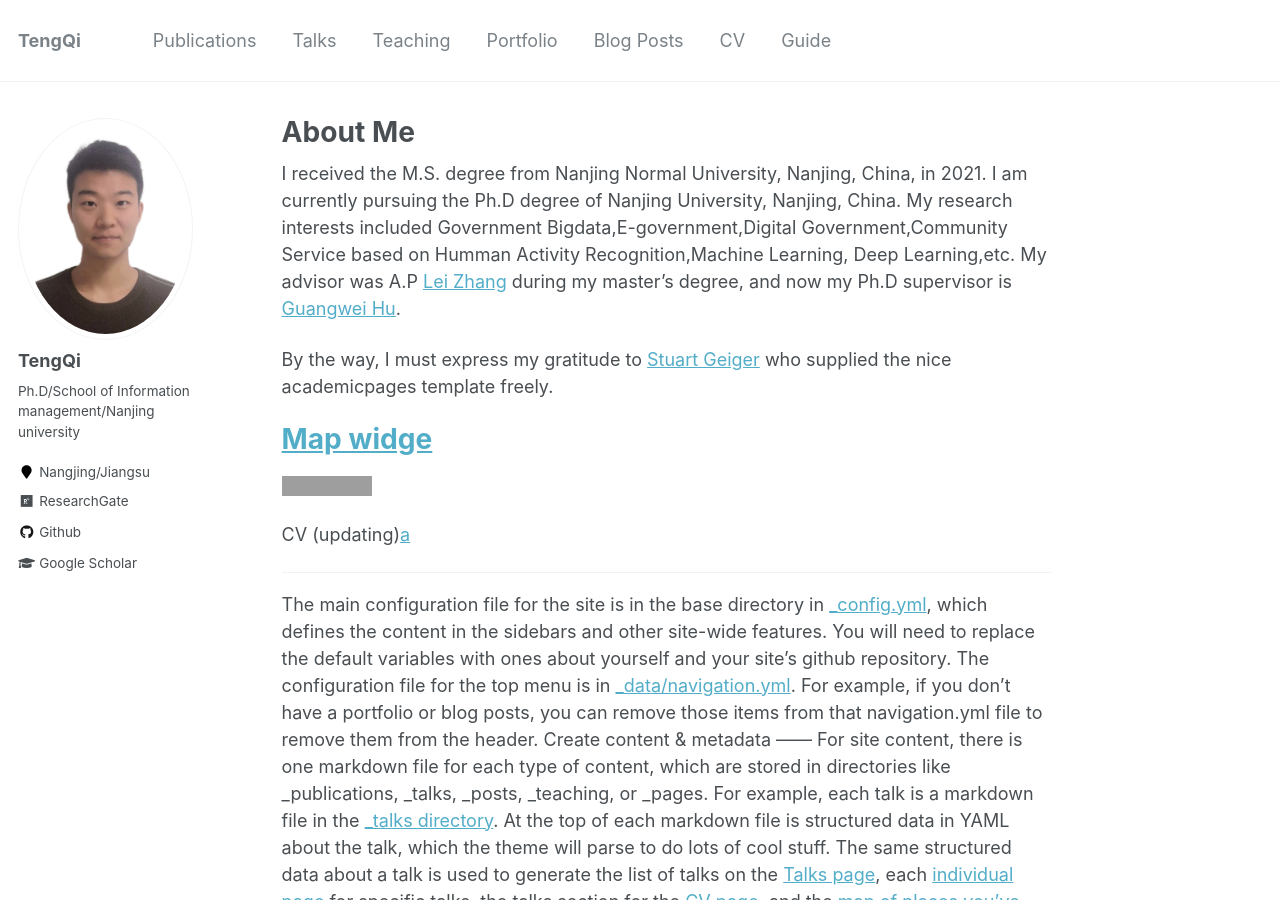
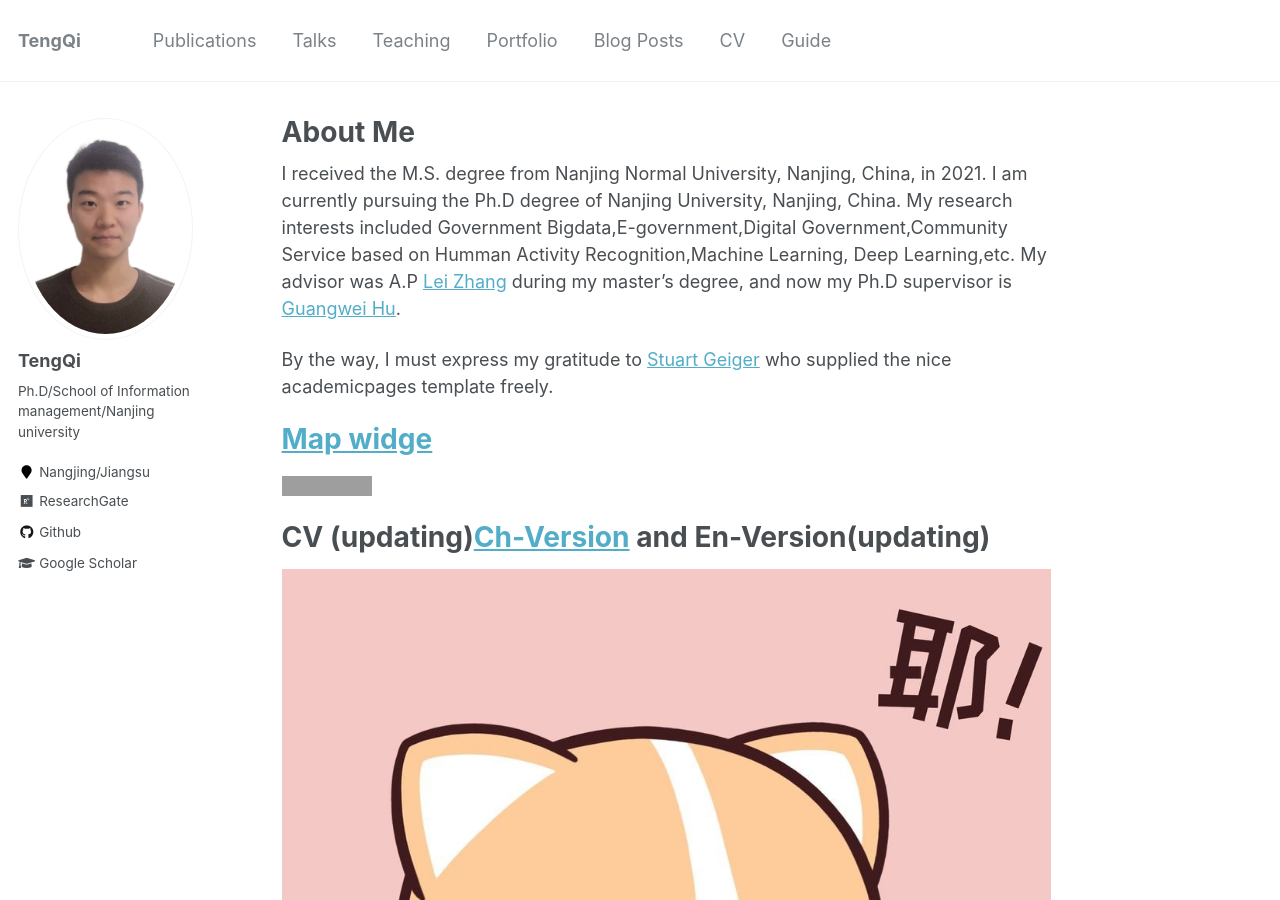
Before and after one commit to tengqi159/tengqi.github.io, a Jekyll site: the page built from _pages/about.md, in a window 1280 px wide and 900 px high. Built offline with Jekyll 4.4.1, drawn with Linux system fonts in a browser that asks for light colours; grey boxes are pictures that could not be loaded.

Commit message:
Update about.md

```diff
--- a/_pages/about.md
+++ b/_pages/about.md
@@ -23,7 +23,10 @@ By the way, I must express my gratitude to [Stuart Geiger](https://pages.github.
     <img src="http://www.clustrmaps.com/map_v2.png?d=Low9E1eDuwQC9_4r3QNfSbfjL1XZUwXz09oQFvUEK2s&cl=ffffff">
 </a>
 
-CV (updating)[a](/files/paper1.pdf)
+CV (updating)[Ch-Version](https://github.com/tengqi159/tengqi.github.io/blob/main/CV.pdf) and En-Version(updating)
+========
+![Editing a markdown file for a talk](/images/cute1.jpg)
+
 
 ------
 The main configuration file for the site is in the base directory in [_config.yml](https://github.com/academicpages/academicpages.github.io/blob/master/_config.yml), which defines the content in the sidebars and other site-wide features. You will need to replace the default variables with ones about yourself and your site's github repository. The configuration file for the top menu is in [_data/navigation.yml](https://github.com/academicpages/academicpages.github.io/blob/master/_data/navigation.yml). For example, if you don't have a portfolio or blog posts, you can remove those items from that navigation.yml file to remove them from the header.
```
